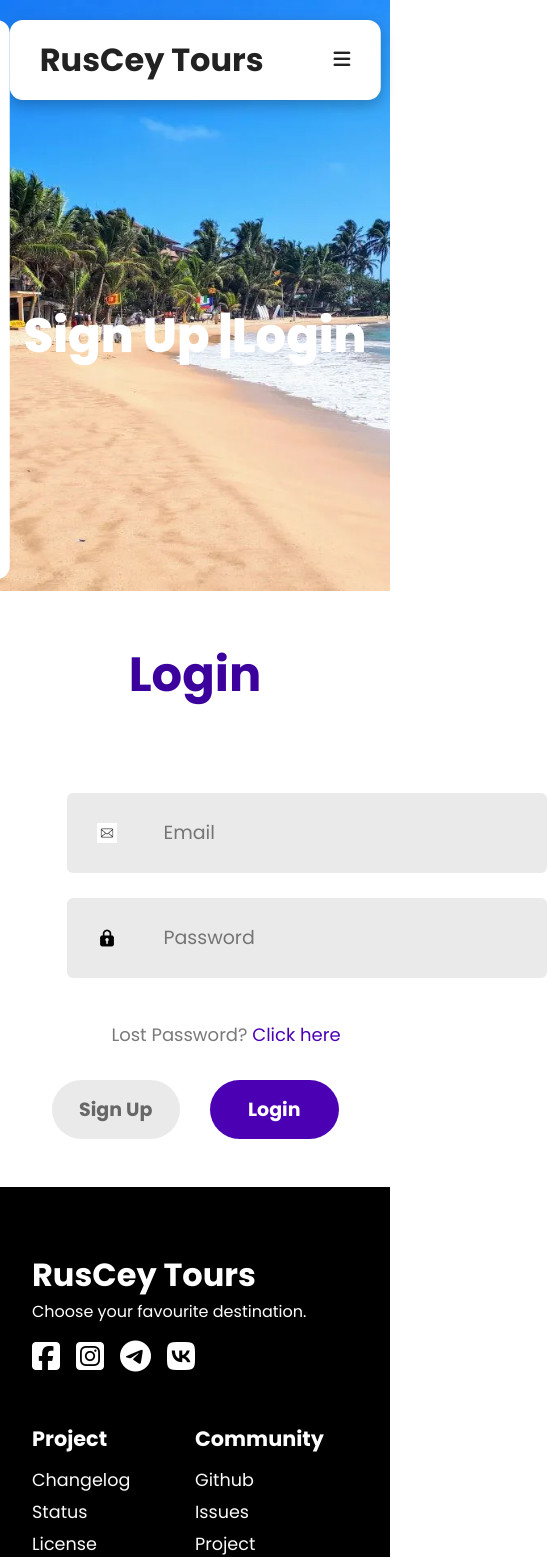
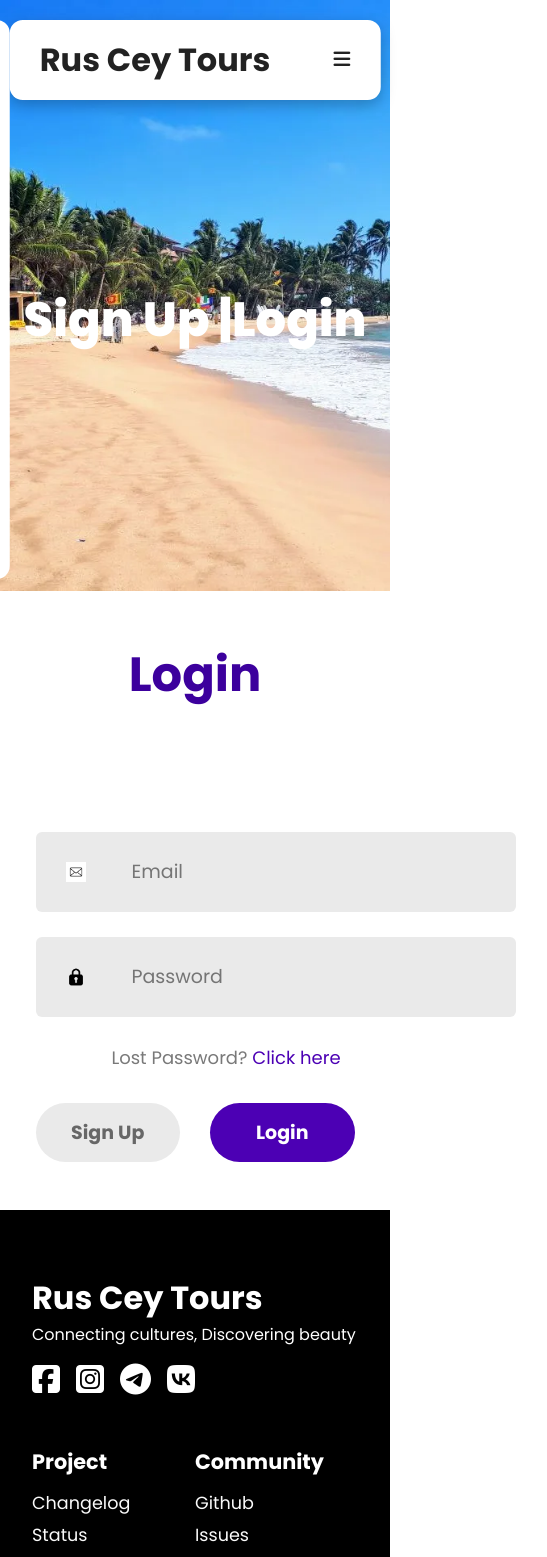
Before and after one commit to sajeendragavi/Tour-Travel-Website, a React (Create React App) app: page /signUp in a window 390 px wide. Shown: the top 1557 px of the page, 547 px wide, since content can reach past the window. Built offline with nearby package versions, Linux system fonts and the light colour scheme.

Commit message:
modified home appearance and sign bar view

```diff
--- a/src/components/AboutUsStyles.css
+++ b/src/components/AboutUsStyles.css
@@ -11,7 +11,7 @@
     padding-bottom: 2rem;
 }
 
-@media screen and(max-width :850px) {
+@media screen and (max-width :850px) {
     .about-container{
         margin: 4rem 2rem;
 
--- a/src/components/Footer.js
+++ b/src/components/Footer.js
@@ -7,8 +7,8 @@
 
             <div className="top">
                 <div>
-                    <h1>RusCey Tours</h1>
-                    <p>Choose your favourite destination.</p>
+                    <h1>Rus Cey Tours</h1>
+                    <p>Connecting cultures, Discovering beauty</p>
                 </div>
 
                 <div>
--- a/src/components/Hero.js
+++ b/src/components/Hero.js
@@ -9,6 +9,7 @@
             <div className="hero-text">
                 <h1>{props.title}</h1>
                 <p>{props.text}</p>
+                <p>{props.textd}</p>
                 <a href={props.url} className={props.btnClass}>{props.buttonText}</a>
 
             </div>
--- a/src/components/LogInSignUp/LoginSignUpStyles.css
+++ b/src/components/LogInSignUp/LoginSignUpStyles.css
@@ -1,7 +1,8 @@
 .container{
     display: flex;
     flex-direction: column;
-    width: 600px;
+    width: 100%;
+    max-width: 400px;
     margin: auto;
     margin-top: 50px;
     background: #fff;
@@ -25,6 +26,8 @@
 }
 
 .inputs{
+    width: 100%;
+    max-width: 400px;
     margin-top: 55px;
     display: flex;
     flex-direction: column;
@@ -116,13 +119,16 @@
     }
 
     .inputs{
-        width: 90%;
-        margin: auto;
-        padding: 1rem;
+        width: 100%;
+        max-width: 400px;
+
+
     }
 
     .inputs input{
-        width: 90%;
+        width: 100%;
+        max-width: 100%;
+        box-sizing: border-box;
         margin: auto;
         padding: 1rem;
 
@@ -134,7 +140,7 @@
         width: 100%;
         margin: 1rem auto;
         text-align: center;
-        padding: 1rem;
+        padding: 1rem 0;
 
     }
     .submit{
--- a/src/components/Navbar.js
+++ b/src/components/Navbar.js
@@ -20,7 +20,7 @@
 
         return (
             <nav className="NavbarItems">
-                <h1 className="navbar-logo">RusCey Tours</h1>
+                <h1 className="navbar-logo">Rus Cey Tours</h1>
 
                 <div className="menu-icons" onClick={handleClick}>
                     <
--- a/src/routes/Home.js
+++ b/src/routes/Home.js
@@ -11,8 +11,9 @@
         <Hero
         cName = "hero"
         heroImg = "https://images.unsplash.com/photo-1568918756300-c011aed10362?q=80&w=2070&auto=format&fit=crop&ixlib=rb-4.0.3&ixid=M3wxMjA3fDB8MHxwaG90by1wYWdlfHx8fGVufDB8fHx8fA%3D%3D"
-        title = "Your Journey Your Story"
-        text = "Choose your favourite Destinations"
+        title = "Sri Lanka Awaits"
+        text = "Discover, Experience, Enjoy"
+        textd = "Choose your favourite destinations"
         buttonText = "Travel Plan"
         url = "/"
         btnClass = "show"
```
